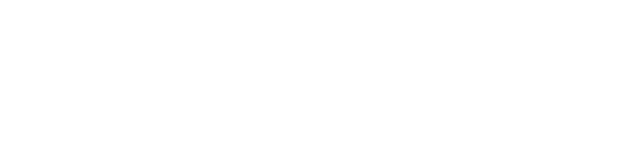
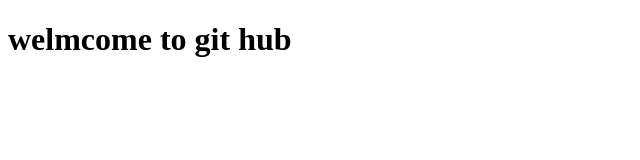
Before and after one commit to callysavio/frontend_classes, a plain HTML site: page classworks/samuel.html in a window 1280 px wide. Shown: the whole page, without its empty margins (0-640 px from the left). Drawn offline with Linux system fonts and the light colour scheme.

Commit message:
feature-osose

```diff
--- a/classworks/samuel.html
+++ b/classworks/samuel.html
@@ -6,6 +6,6 @@
     <title>Document</title>
 </head>
 <body>
-
+    <h1>welmcome to git hub</h1>
 </body>
 </html>
```
